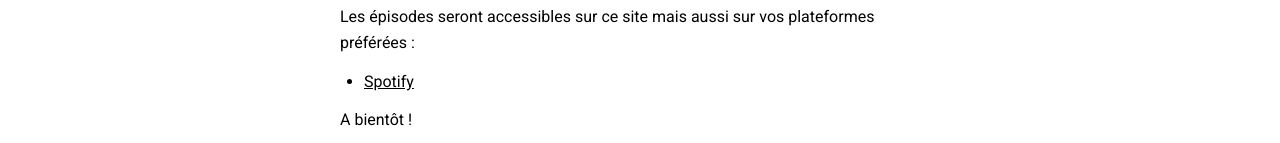
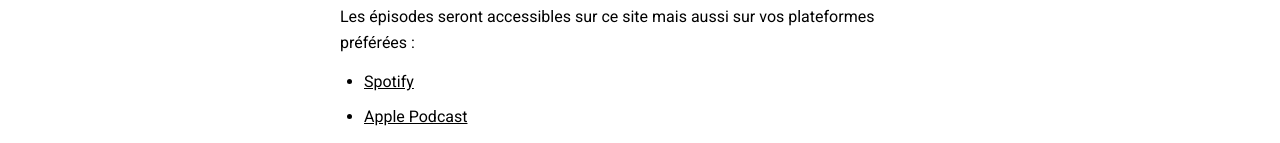
Before and after one commit to npotier/npotier.github.io, a Jekyll site: the page built from _posts/2022-09-25-tour-du-monde-intro.md, in a window 1280 px wide and 1070 px high, cut to the strip 0-931 px from the top of the window. Shown: the part 785-928 px from the top of the strip. Built offline with Jekyll 4.4.1, drawn with Linux system fonts in a browser that asks for light colours; nearby versions of some CDN libraries.

```diff
--- a/_posts/2022-09-25-tour-du-monde-intro.md
+++ b/_posts/2022-09-25-tour-du-monde-intro.md
@@ -20,5 +20,6 @@
 Les épisodes seront accessibles sur ce site mais aussi sur vos plateformes préférées :
 
 * [Spotify](https://open.spotify.com/show/4vN9wFmh02fB8a5ADPpMgv?si=cb527947ed14419c)
+* [Apple Podcast](https://podcasts.apple.com/us/podcast/acseo-tour-du-monde/id1646976272)
 
 A bientôt !
```
